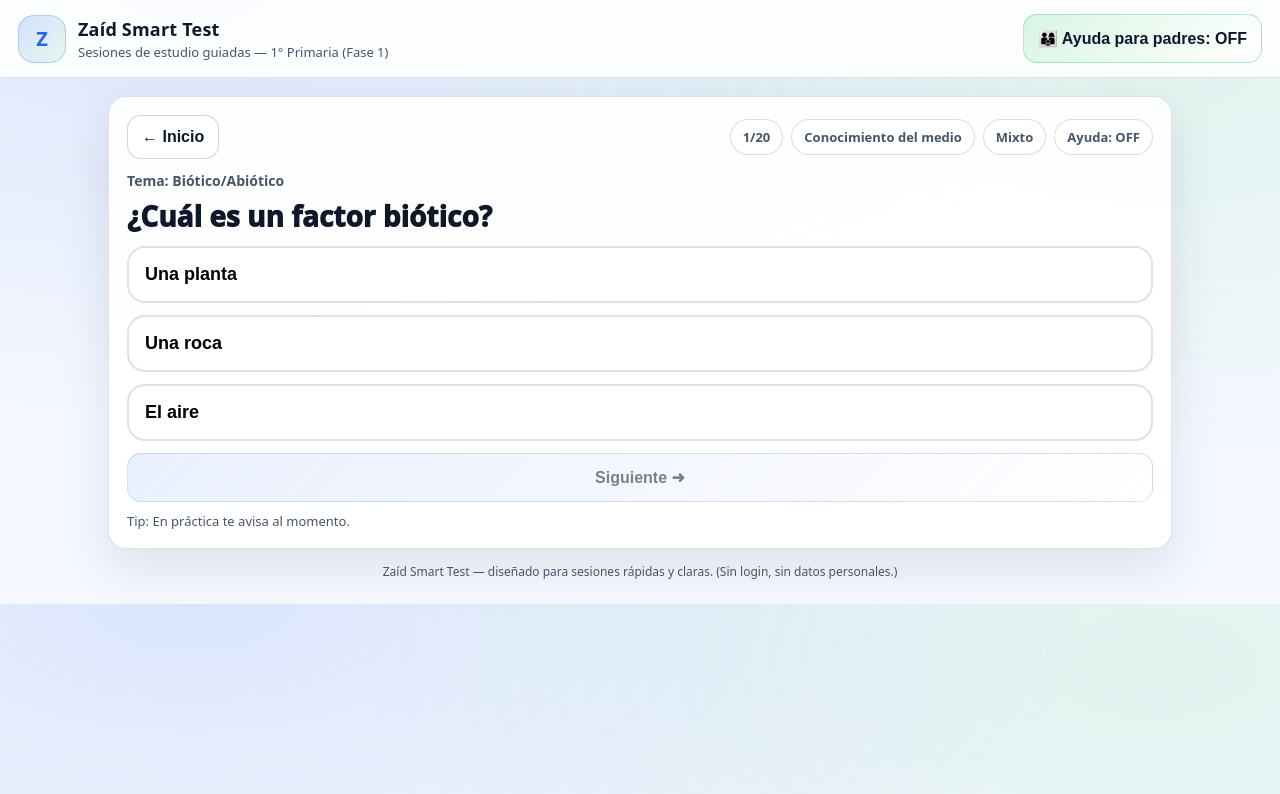
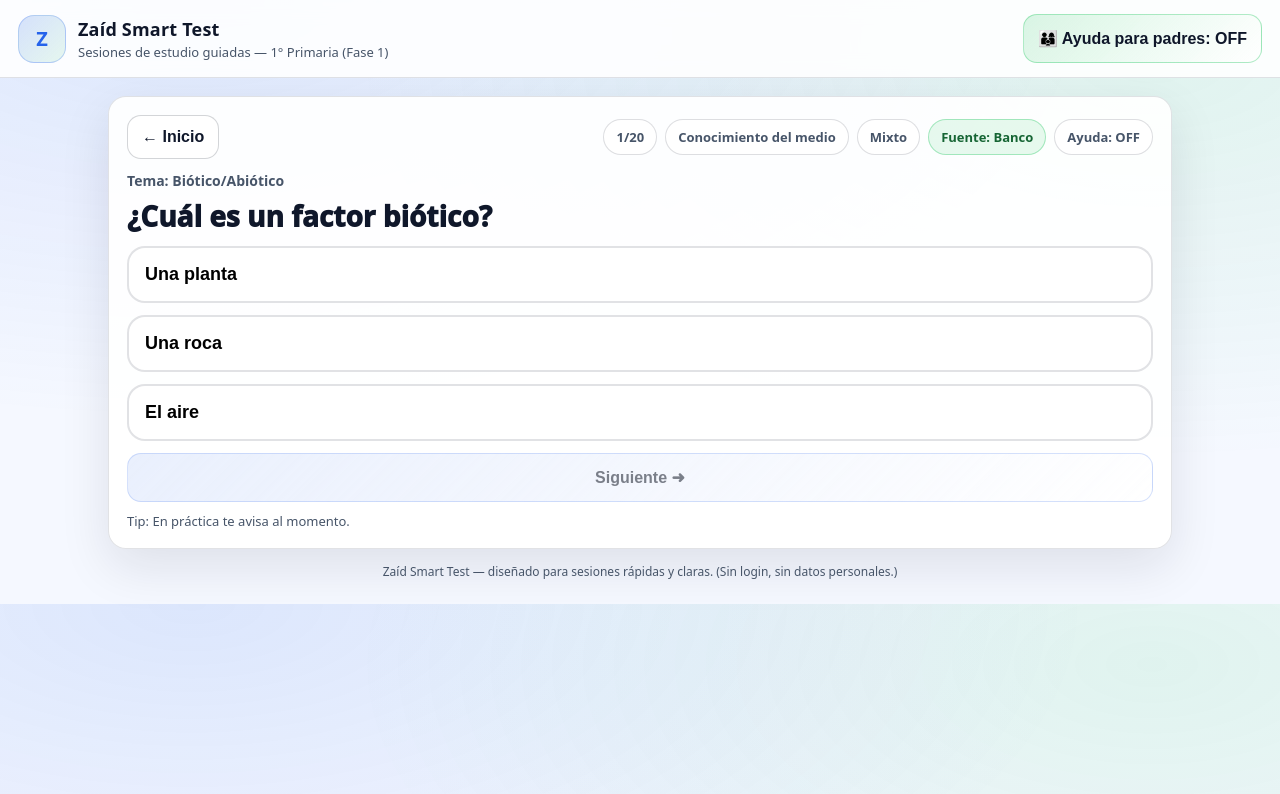
Before and after one commit to cometnetworks/Zaid-Exam-02, a plain HTML site: page index.html in a window 1280 px wide. Both pictures are taken after a click on the button 1028 px from the left and 760 px from the top of the page. Drawn offline with Linux system fonts and the light colour scheme.

Commit message:
Add origin information to quiz metadata

```diff
--- a/index.html
+++ b/index.html
@@ -161,6 +161,7 @@
           <div class="pill" id="pillProgress">1/20</div>
           <div class="pill" id="pillSubject">Mixto</div>
           <div class="pill" id="pillSource">Mixto</div>
+          <div class="pill" id="pillOrigin">Fuente: —</div>
           <div class="pill" id="pillParents">Ayuda: OFF</div>
         </div>
       </div>
```
